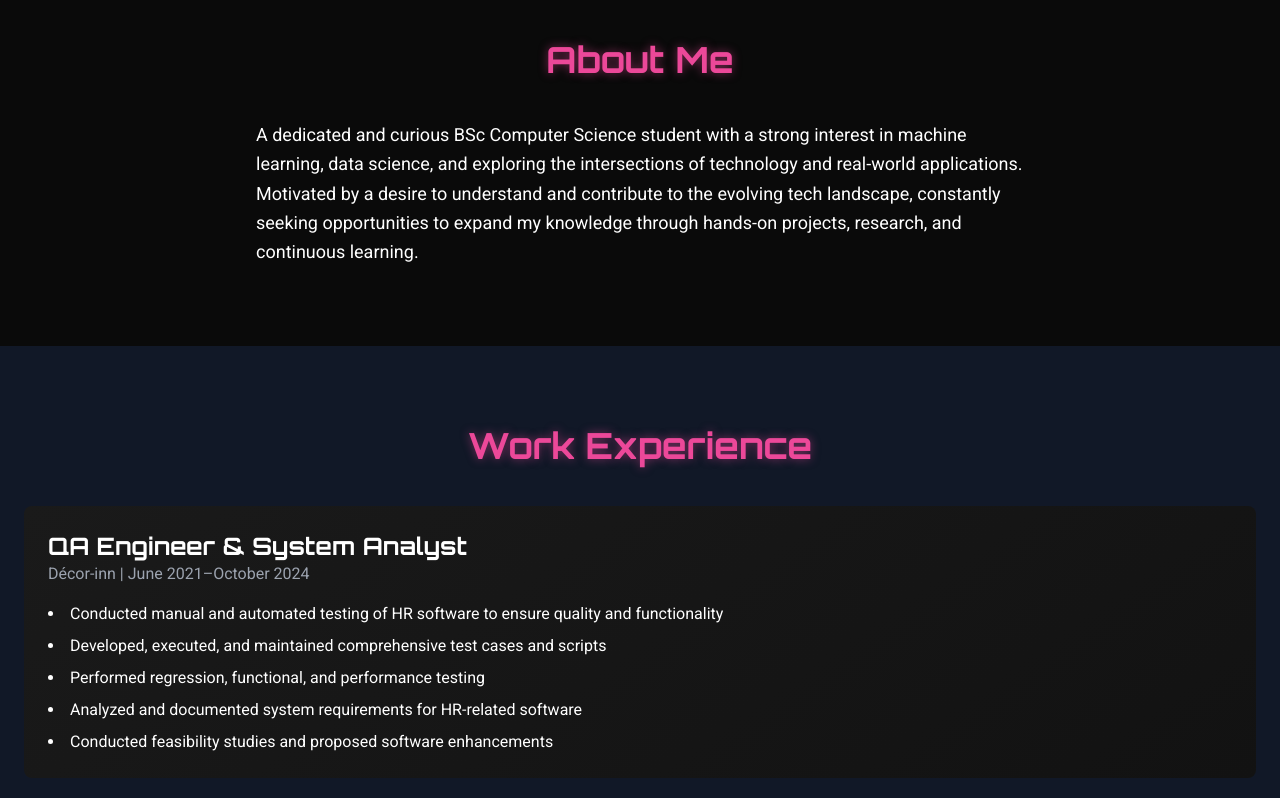
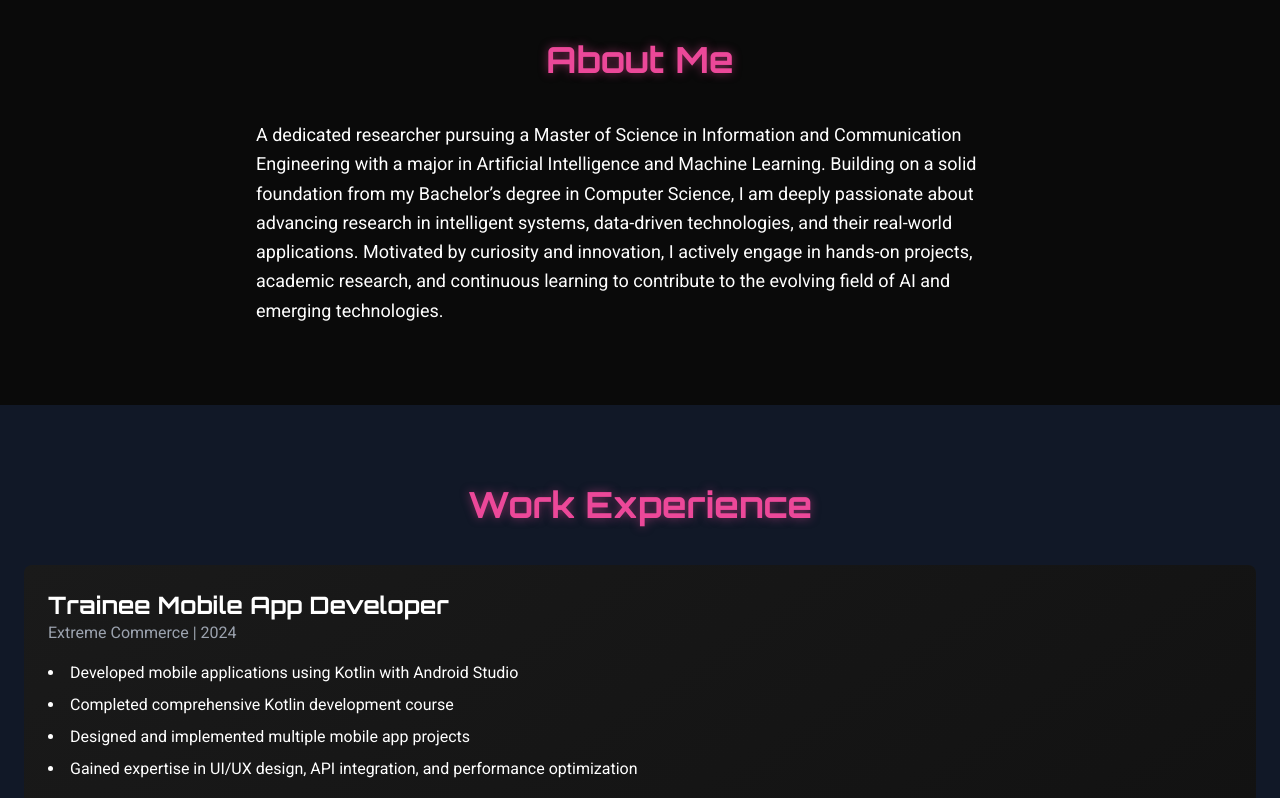
Before and after one commit to laibanazz/portfolio, a plain HTML site: page index.html in a window 1280 px wide. Shown: the part 840-1638 px from the top of the page. Drawn offline with nearby package versions, Linux system fonts and the light colour scheme.

Commit message:
Update index.html

```diff
--- a/index.html
+++ b/index.html
@@ -111,9 +111,10 @@
     <section id="about" class="py-20">
         <div class="container mx-auto px-6">
             <h2 class="section-title text-4xl font-bold mb-10 text-center">About Me</h2>
-            <p class="text-lg leading-relaxed max-w-3xl mx-auto">
-                A dedicated and curious BSc Computer Science student with a strong interest in machine learning, data science, and exploring the intersections of technology and real-world applications. Motivated by a desire to understand and contribute to the evolving tech landscape, constantly seeking opportunities to expand my knowledge through hands-on projects, research, and continuous learning.
-            </p>
+           <p class="text-lg leading-relaxed max-w-3xl mx-auto">
+    A dedicated researcher pursuing a Master of Science in Information and Communication Engineering with a major in Artificial Intelligence and Machine Learning. Building on a solid foundation from my Bachelor’s degree in Computer Science, I am deeply passionate about advancing research in intelligent systems, data-driven technologies, and their real-world applications. Motivated by curiosity and innovation, I actively engage in hands-on projects, academic research, and continuous learning to contribute to the evolving field of AI and emerging technologies.
+</p>
+
         </div>
     </section>
 
@@ -122,17 +123,6 @@
         <div class="container mx-auto px-6">
             <h2 class="section-title text-4xl font-bold mb-10 text-center">Work Experience</h2>
             <div class="space-y-8">
-                <div class="project-card p-6 rounded-lg">
-                    <h3 class="text-2xl font-bold">QA Engineer & System Analyst</h3>
-                    <p class="text-gray-400">Décor-inn | June 2021–October 2024</p>
-                    <ul class="list-disc list-inside mt-4 space-y-2">
-                        <li>Conducted manual and automated testing of HR software to ensure quality and functionality</li>
-                        <li>Developed, executed, and maintained comprehensive test cases and scripts</li>
-                        <li>Performed regression, functional, and performance testing</li>
-                        <li>Analyzed and documented system requirements for HR-related software</li>
-                        <li>Conducted feasibility studies and proposed software enhancements</li>
-                    </ul>
-                </div>
                 <div class="project-card p-6 rounded-lg">
                     <h3 class="text-2xl font-bold">Trainee Mobile App Developer</h3>
                     <p class="text-gray-400">Extreme Commerce | 2024</p>
@@ -191,10 +181,6 @@
                     <h3 class="text-2xl font-bold">Mobile Applications</h3>
                     <p class="text-gray-400 mt-2">Designed and implemented multiple mobile apps during Kotlin training, showcasing skills in UI/UX design, API integration, and performance optimization.</p>
                 </div>
-                <div class="project-card p-6 rounded-lg">
-                    <h3 class="text-2xl font-bold">HR Software QA Testing</h3>
-                    <p class="text-gray-400 mt-2">Developed comprehensive test cases and performed various testing methodologies to ensure software quality and functionality for HR systems.</p>
-                </div>
             </div>
         </div>
     </section>
@@ -249,14 +235,14 @@
             <p class="text-lg mb-6">Interested in collaborating or learning more about my work? Reach out!</p>
             <p class="text-lg mb-4">Email: <a href="mailto:laibanaz405@gmail.com" class="hover:text-[#ec4899]">laibanaz405@gmail.com</a></p>
             <p class="text-lg mb-4">Phone: +92 305 4410405</p>
-            <p class="text-lg mb-4">Faisalabad, Pakistan</p>
+            <p class="text-lg mb-4">Chengdu, Sichuan, China</p>
             <a href="https://www.linkedin.com/in/laiba-naz" class="btn-contact py-2 px-6 rounded-full mt-6 inline-block" target="_blank">LinkedIn</a>
         </div>
     </section>
 
     <!-- Footer -->
     <footer class="py-6 bg-gray-900 text-center">
-        <p>&copy; 2024 Laiba Naz. All rights reserved.</p>
+        <p>&copy; 2025 Laiba Naz. All rights reserved.</p>
     </footer>
 
     <script>
```
